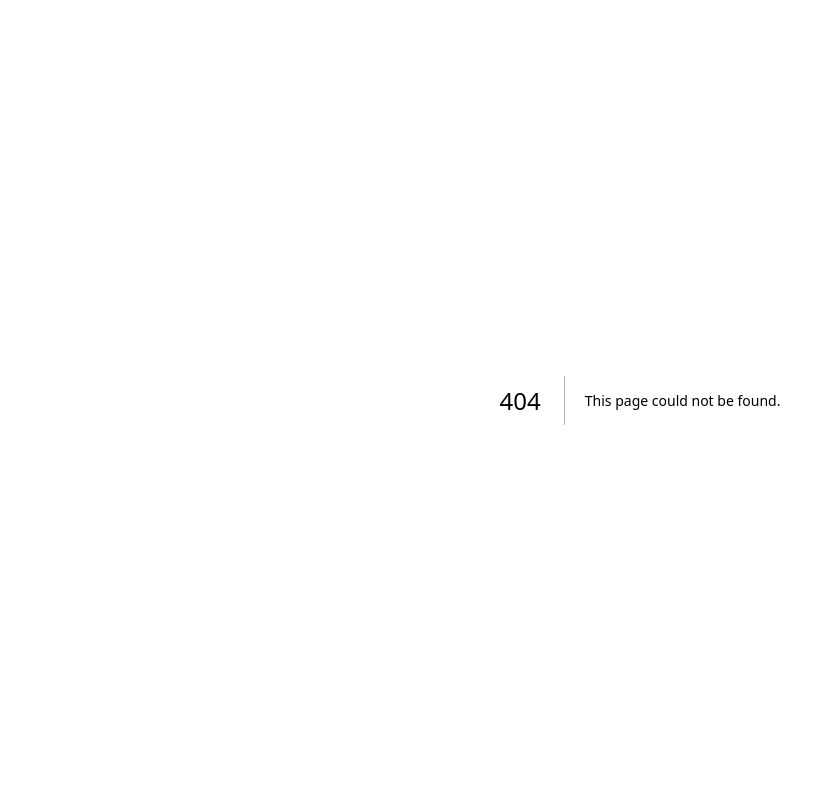
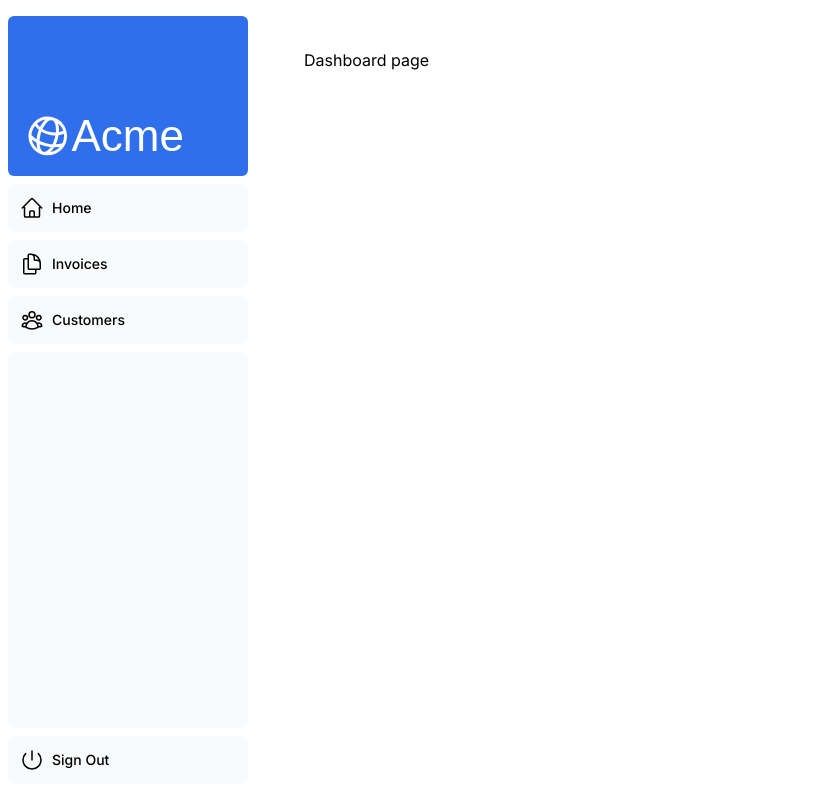
Before and after one commit to lauralabs/nextjs-dashboard, a Next.js app: page /dashboard in a window 1280 px wide. Before the commit this address had no page. Shown: the whole page, without its empty margins (0-835 px from the left). Built offline with nearby package versions, Linux system fonts and the light colour scheme; a web font is replaced by a local one.

Commit message:
feat: add dashboard pages and shared layouts

```diff
--- /dev/null
+++ b/app/dashboard/customers/page.tsx
@@ -0,0 +1,8 @@
+
+export default function Page(){
+
+    return(
+
+        <p>Customers page</p>
+    )
+}
--- /dev/null
+++ b/app/dashboard/invoices/page.tsx
@@ -0,0 +1,7 @@
+
+export default function Page() {
+
+    return (
+        <p> Invoices page</p>
+    )
+}
--- /dev/null
+++ b/app/dashboard/layout.tsx
@@ -0,0 +1,19 @@
+import { Children } from "react";
+import SideNav from "../ui/dashboard/sidenav";
+
+export default function Layout({ children}: {children : React.ReactNode}) {
+
+
+    return(
+        <div className="flex h-screen flex-col md:flex-row md:overflow-hidden">
+
+            <div className="w-full flex-none md:w-64">
+                <SideNav />
+            </div>
+
+            <div className="grow p-6 md:overflow-y-auto md:p-12">{children}</div>
+
+        </div>
+
+    )
+}
--- /dev/null
+++ b/app/dashboard/page.tsx
@@ -0,0 +1,9 @@
+
+export default function Page() {
+
+    return (
+
+        <p>Dashboard page</p>
+    )
+
+}
```
